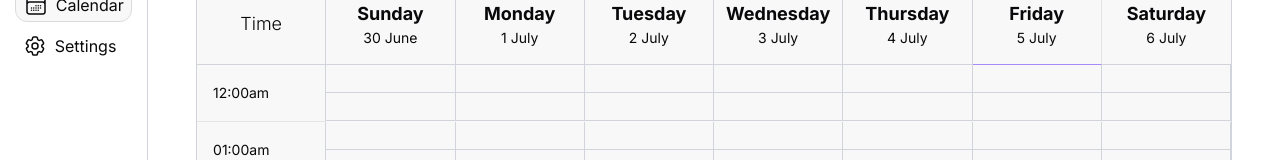
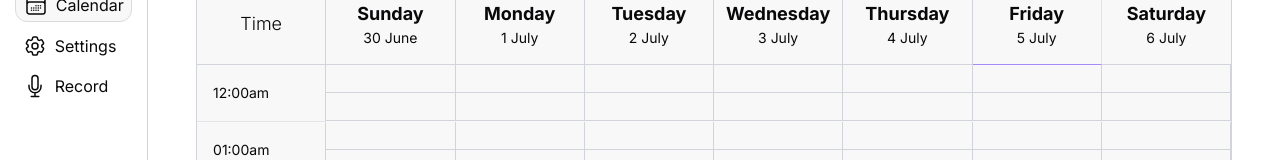
Before and after one commit to allocate-planner/allocate, a React (Vite) app in the folder frontend/: page /calendar in a window 1280 px wide. Shown: the part 136-296 px from the top of the page. Built offline with nearby package versions, Linux system fonts and the light colour scheme; sample sign-in values are in the browser's storage.

Commit message:
feat: add basic speechcomponent

```diff
--- a/frontend/src/components/common/Calendar/Sidebar.tsx
+++ b/frontend/src/components/common/Calendar/Sidebar.tsx
@@ -5,13 +5,27 @@ import {
   CalendarDaysIcon,
   Cog6ToothIcon,
   ArrowLeftStartOnRectangleIcon,
+  MicrophoneIcon,
 } from "@heroicons/react/24/outline";
+
 import { useNavigate } from "react-router-dom";
 import { toast } from "sonner";
 
+import SpeechComponent from "./SpeechComponent";
+import { audioService } from "@/services/AudioService";
+
 const Sidebar = () => {
   const navigate = useNavigate();
-  const { firstName, lastName, emailAddress, updateAuthentication } = useAuth();
+
+  const {
+    firstName,
+    lastName,
+    emailAddress,
+    getAccessToken,
+    updateAuthentication,
+  } = useAuth();
+
+  const accessToken = getAccessToken();
 
   const logout = async () => {
     try {
@@ -24,6 +38,18 @@ const Sidebar = () => {
     } catch (error) {
       console.error(error);
       toast.error("Something went wrong when logging out.");
+    }
+  };
+
+  const processAudio = async (audio: Blob) => {
+    try {
+      if (accessToken) {
+        await audioService.processAudio(audio, accessToken);
+        toast.success("Audio successfully processed");
+      }
+    } catch (error) {
+      console.error(error);
+      toast.error("Audio not processed");
     }
   };
 
@@ -41,6 +67,10 @@ const Sidebar = () => {
           <div className="flex flex-row items-center space-x-2 w-4/5 py-1 hover:cursor-pointer">
             <Cog6ToothIcon className="ml-2 w-6 h-6" />
             <h1>Settings</h1>
+          </div>
+          <div className="flex flex-row items-center space-x-2 w-4/5 py-1 hover:cursor-pointer">
+            <MicrophoneIcon className="ml-2 w-6 h-6" />
+            <SpeechComponent onProcess={processAudio} />
           </div>
         </div>
       </div>
--- /dev/null
+++ b/frontend/src/components/common/Calendar/SpeechComponent.tsx
@@ -0,0 +1,94 @@
+import { useState, useRef } from "react";
+import { toast } from "sonner";
+
+interface IProps {
+  onProcess: (audio: Blob) => void;
+}
+
+const SpeechComponent = (props: IProps) => {
+  const mimeType = "audio/webm";
+
+  const [permission, setPermission] = useState<boolean>(false);
+  const [stream, setStream] = useState<MediaStream | null>(null);
+  const mediaRecorder = useRef<MediaRecorder | null>(null);
+  const [recordingStatus, setRecordingStatus] = useState<
+    "inactive" | "recording"
+  >("inactive");
+  const audioChunksRef = useRef<Blob[]>([]);
+
+  const handleAudioProcessing = (audioBlob: Blob) => {
+    props.onProcess(audioBlob);
+  };
+
+  const getMicrophonePermission = async () => {
+    if ("MediaRecorder" in window) {
+      try {
+        const streamData = await navigator.mediaDevices.getUserMedia({
+          audio: true,
+        });
+
+        setPermission(true);
+        setStream(streamData);
+      } catch (err) {
+        if (err instanceof Error) {
+          alert(err.message);
+        }
+      }
+    } else {
+      toast.error("The MediaRecorder API is not supported in your browser");
+    }
+  };
+
+  const startRecording = async () => {
+    if (stream) {
+      setRecordingStatus("recording");
+
+      const media = new MediaRecorder(stream, { mimeType });
+      audioChunksRef.current = [];
+
+      mediaRecorder.current = media;
+      mediaRecorder.current.start();
+
+      mediaRecorder.current.ondataavailable = (event: BlobEvent) => {
+        if (event.data.size > 0) {
+          audioChunksRef.current.push(event.data);
+        }
+      };
+    }
+  };
+
+  const stopRecording = () => {
+    if (mediaRecorder.current) {
+      setRecordingStatus("inactive");
+
+      mediaRecorder.current.stop();
+
+      mediaRecorder.current.onstop = () => {
+        const audioBlob = new Blob(audioChunksRef.current, { type: mimeType });
+        handleAudioProcessing(audioBlob);
+      };
+    }
+  };
+
+  return (
+    <div>
+      {!permission && (
+        <button onClick={getMicrophonePermission} type="button">
+          Record
+        </button>
+      )}
+      {permission && recordingStatus === "inactive" && (
+        <button onClick={startRecording} type="button">
+          Start
+        </button>
+      )}
+      {recordingStatus === "recording" && (
+        <button onClick={stopRecording} type="button">
+          Stop
+        </button>
+      )}
+    </div>
+  );
+};
+
+export default SpeechComponent;
--- /dev/null
+++ b/frontend/src/services/AudioService.tsx
@@ -0,0 +1,36 @@
+import axios from "axios";
+
+import { API_BASE_URL } from "@/utils/Constants";
+
+export const audioService = {
+  processAudio: async (audioRecording: Blob, accessToken: string) => {
+    const formData = new FormData();
+    formData.append("file", audioRecording, "audio.webm");
+
+    return await axios
+      .post(`${API_BASE_URL}/audio`, formData, {
+        headers: {
+          Authorization: `Bearer ${accessToken}`,
+          "Content-Type": "multipart/form-data",
+        },
+      })
+      .catch((error) => {
+        if (
+          error.response &&
+          error.response.data &&
+          error.response.data.detail
+        ) {
+          console.error("Error: ", error.response.data.detail);
+          throw new Error(error.response.data.detail);
+        } else {
+          console.error(
+            "Error: There has been an issue while processing the audio",
+            error
+          );
+          throw new Error(
+            "An unknown error occurred while processing the audio"
+          );
+        }
+      });
+  },
+};
```
Also changed, not shown: 1 other file (tests, documents, lock files or other folders).
